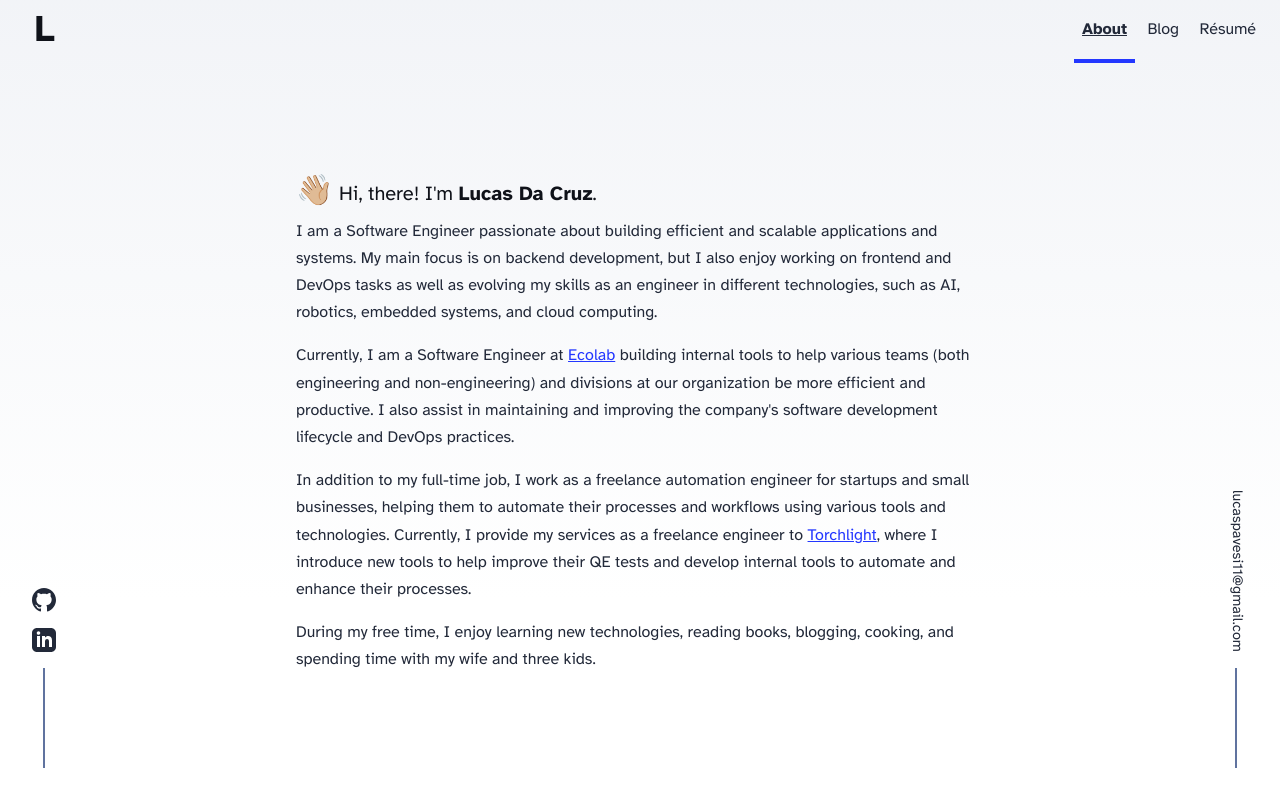
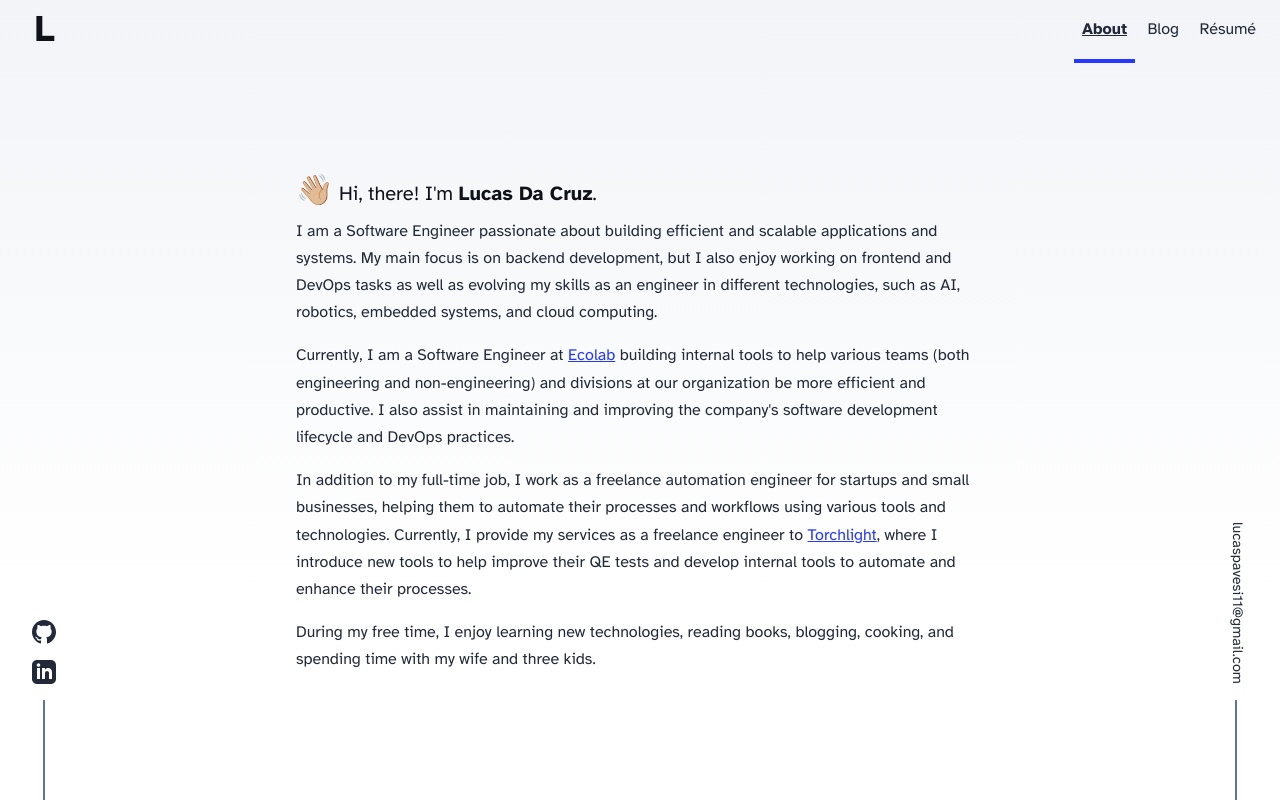
Before and after one commit to ldacruz94/ldacruz94.github.io, an Astro site: page / in a window 1280 px wide. Built offline with nearby package versions, Linux system fonts and the light colour scheme; Astro itself is replaced by a stand-in of ours.

Commit message:
make social and email lines stick to viewport bottom

```diff
--- a/src/components/EmailLine.astro
+++ b/src/components/EmailLine.astro
@@ -14,7 +14,7 @@
 .right-line {
 	position: fixed;
 	right: 2rem;
-	bottom: 2rem;
+	bottom: 0;
 	display: flex;
 	flex-direction: column;
 	align-items: center;
--- a/src/components/SocialMediaLine.astro
+++ b/src/components/SocialMediaLine.astro
@@ -22,7 +22,7 @@
 .left-line {
 	position: fixed;
 	left: 2rem;
-	bottom: 2rem;
+	bottom: 0;
 	display: flex;
 	flex-direction: column;
 	align-items: center;
```
